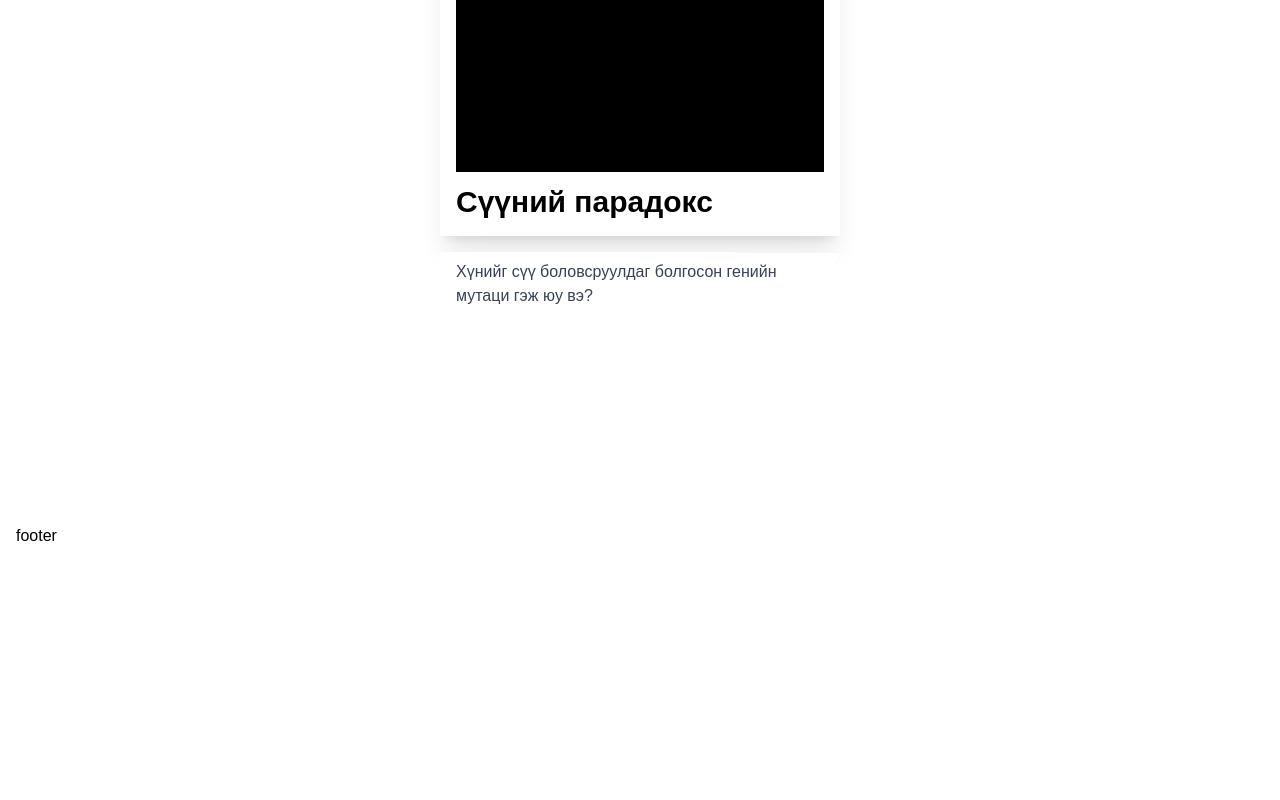
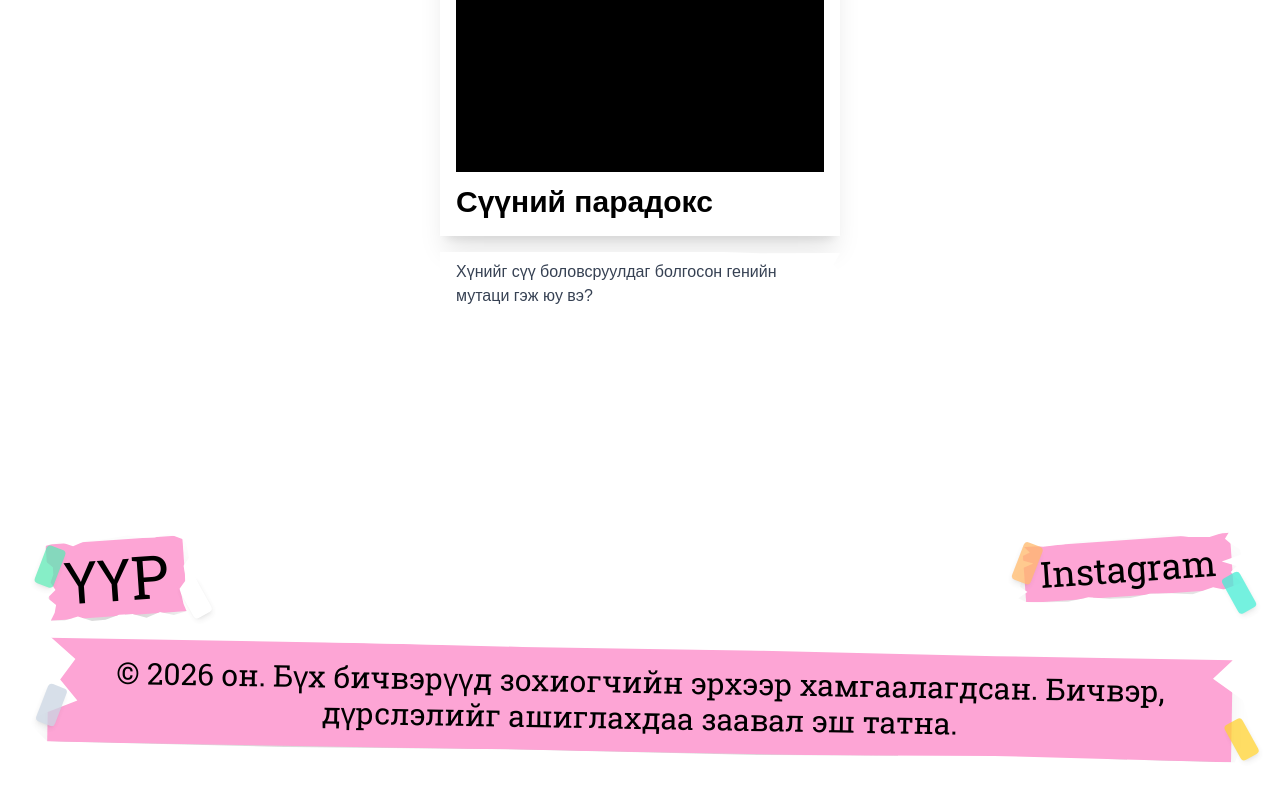
Before and after one commit to egoloprum/uur-board, a Next.js app: page / in a window 1280 px wide. Shown: the part 2272-3072 px from the top of the page. Before the commit the page ends 2836 px from the top, so only its background shows below. Built offline with nearby package versions, Linux system fonts and the light colour scheme; a web font is replaced by a local one.

Commit message:
ui: footer

```diff
--- a/src/widgets/footer/Footer.tsx
+++ b/src/widgets/footer/Footer.tsx
@@ -1,3 +1,78 @@
+import { Stick } from '@/src/shared/components'
+import {
+  colorMap,
+  fontMap,
+  getRandomBorderShape,
+  getRotationDegree,
+  getRotationStyle,
+} from '@/src/shared/utils'
+import Link from 'next/link'
+
 export const Footer = ({}) => {
-  return <footer className="bg-white p-4 text-black">footer</footer>
+  const randomFont = fontMap[Math.floor(Math.random() * fontMap.length)]
+  const randomBgColor = colorMap[Math.floor(Math.random() * colorMap.length)]
+
+  const rotationDegree = getRotationDegree()
+  const rotationStyle = getRotationStyle(rotationDegree)
+
+  const leftStickRotation = rotationDegree + 25
+  const rightStickRotation = rotationDegree - 25
+
+  return (
+    <footer className="px-4 py-4 md:px-8 md:py-6 lg:px-12 lg:py-8 text-black flex flex-col gap-8">
+      <section className=" flex justify-between">
+        <div className="relative hover:scale-110 transition-all duration-300">
+          <Stick position="left" rotation={leftStickRotation} />
+          <Link href="/">
+            <nav
+              className={`h-fit w-fit text-black p-4 py-2
+              text-xl sm:text-4xl md:text-5xl lg:text-6xl shadow-2xl ${randomFont} ${randomBgColor}`}
+              style={{
+                ...getRandomBorderShape({ pointsPerSide: 10, variance: 10 }),
+                ...rotationStyle,
+              }}
+            >
+              <p>ҮҮР</p>
+            </nav>
+          </Link>
+          <Stick position="right" rotation={rightStickRotation} />
+        </div>
+
+        <div className="relative hover:scale-110 transition-all duration-300">
+          <Stick position="left" rotation={leftStickRotation} />
+          <Link href="https://www.instagram.com/uur.mn" target="_blank">
+            <nav
+              className={`h-fit w-fit text-black p-4 py-2
+              text-xl sm:text-2xl md:text-3xl lg:text-4xl shadow-2xl ${randomFont} ${randomBgColor}`}
+              style={{
+                ...getRandomBorderShape({ pointsPerSide: 10, variance: 10 }),
+                ...rotationStyle,
+              }}
+            >
+              <p>Instagram</p>
+            </nav>
+          </Link>
+          <Stick position="right" rotation={rightStickRotation} />
+        </div>
+      </section>
+
+      <div className="relative">
+        <Stick position="left" rotation={leftStickRotation} />
+        <div
+          className={`h-fit w-full text-center
+      text-black p-4 text-lg sm:text-xl
+      md:text-2xl lg:text-3xl rotate-1 shadow-xl z-10 mb-10 ${randomFont} ${randomBgColor}`}
+          style={{
+            ...getRandomBorderShape({ pointsPerSide: 5, variance: 5 }),
+          }}
+        >
+          <p>
+            © 2026 он. Бүх бичвэрүүд зохиогчийн эрхээр хамгаалагдсан. Бичвэр, дүрслэлийг ашиглахдаа
+            заавал эш татна.
+          </p>
+        </div>
+        <Stick position="right" rotation={rightStickRotation} />
+      </div>
+    </footer>
+  )
 }
```
